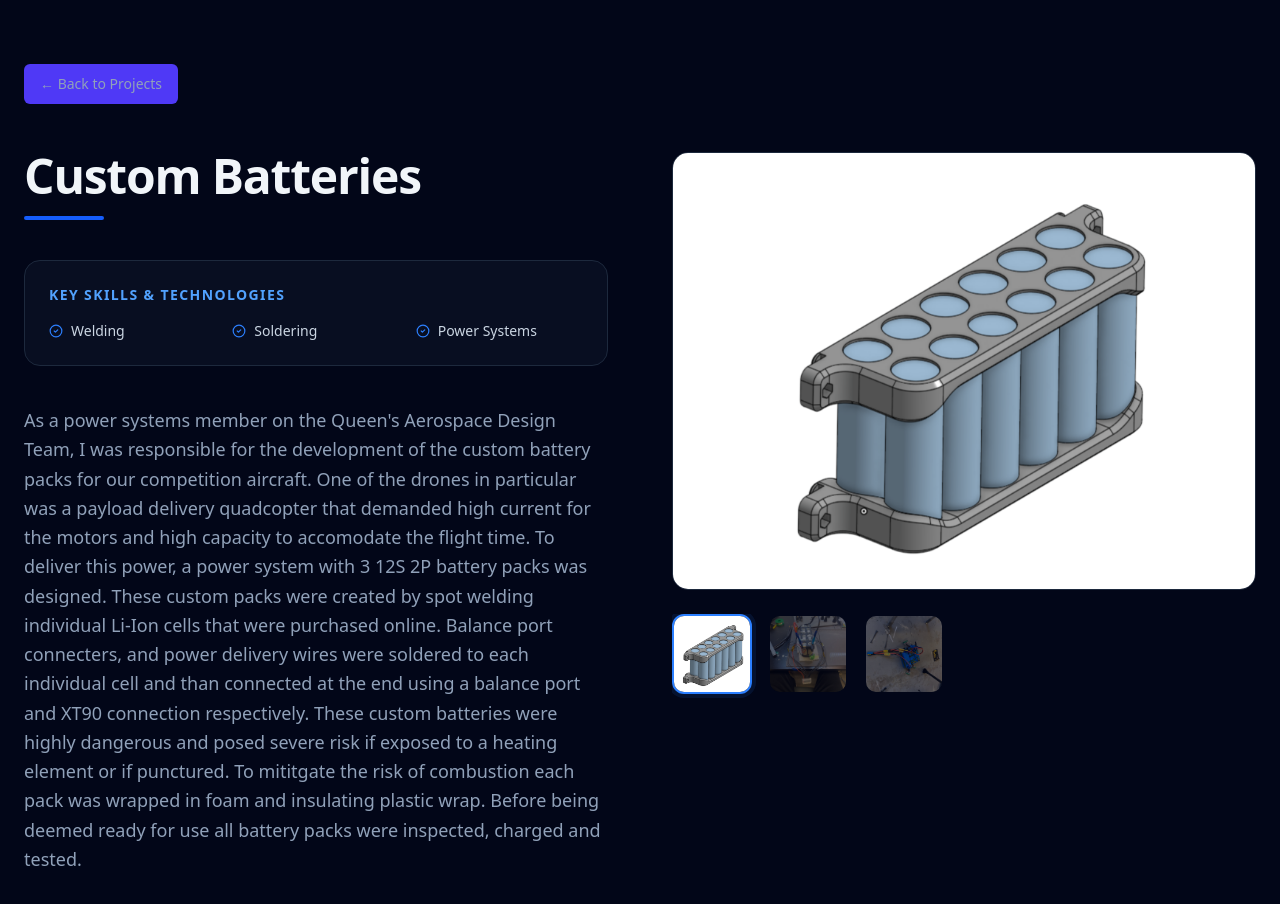
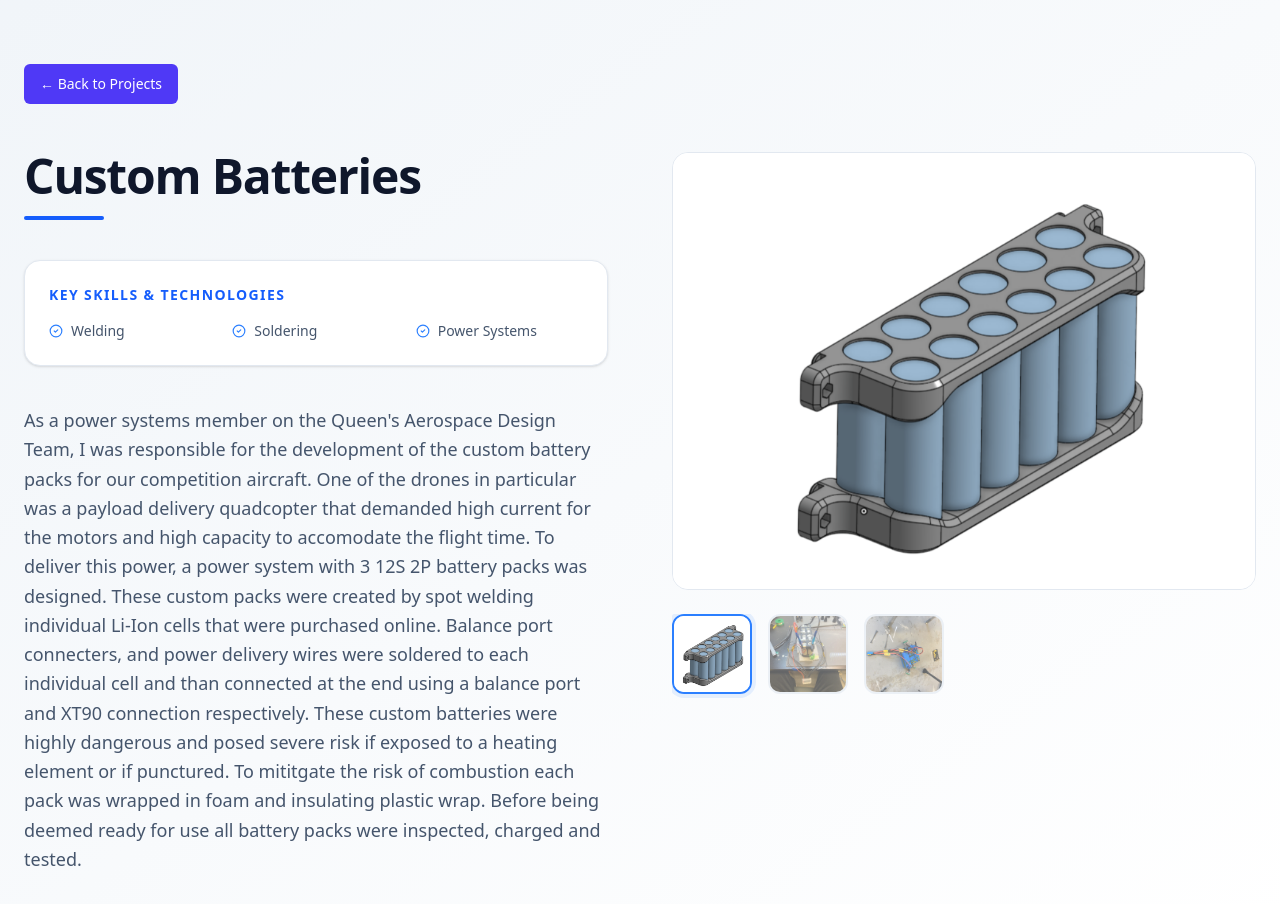
Before and after one commit to purujitk/portfolio, a React (Vite) app: page /#/projects/custom-batteries in a window 1280 px wide. Shown: the top 904 px of the page. Built offline with nearby package versions, Linux system fonts and the light colour scheme.

Commit message:
updated color scheme

```diff
--- a/src/components/ui/button.jsx
+++ b/src/components/ui/button.jsx
@@ -6,7 +6,7 @@ const Button = React.forwardRef(({ className, variant, size, asChild = false, ..
   return (
     <Comp
       className={cn(
-        "inline-flex items-center justify-center rounded-md text-sm font-medium transition-colors bg-indigo-600 text-white hover:bg-indigo-700 h-10 px-4 py-2",
+        "inline-flex items-center justify-center rounded-md text-sm font-medium transition-colors bg-indigo-600 text-white hover:bg-indigo-500 h-10 px-4 py-2",
         className
       )}
       ref={ref}
@@ -16,3 +16,4 @@ const Button = React.forwardRef(({ className, variant, size, asChild = false, ..
 })
 
 export { Button }
+// "inline-flex items-center gap-2 px-5 py-2.5 rounded-xl bg-indigo-600 text-white hover:bg-indigo-500 active:scale-95 transition shadow-md"
--- a/src/pages/Home.jsx
+++ b/src/pages/Home.jsx
@@ -42,8 +42,15 @@ export default function Home() {
         "Drone Swarm simulation for ICUAS conference",
       tags: ["Software", "Robotics"],
     },
+    {
+      title: "Autonomous Mobile Robot",
+      slug: "mobile-robot",
+      description:
+        "Autonomous mobile robot for coursework",
+      tags: ["Software", "Robotics"],
+    },
   ];
-  // 1. Add this data array at the top with your other constants
+
   const achievements = [
     {
       title: "Dean's Honour List",
@@ -51,19 +58,24 @@ const achievements = [
       date: "2024 - 2025",
     },
     {
-    title: "Competition Winner",
+      title: "1st Place",
       organization: "Queen's Engineering Competition",
       date: "2025",
     },
     {
-    title: "Competition Winner",
+      title: "1st Place",
       organization: "Ontario Engineering Competition",
+      date: "2026",
+    },
+    {
+      title: "3rd Place",
+      organization: "Canadian Engineering Competition",
       date: "2026",
     },
   ];
 
   return (
-    <div className="min-h-screen bg-gradient-to-br from-slate-950 to-slate-900 text-slate-100">
+    <div className="min-h-screen bg-gradient-to-br from-slate-100 to-white text-slate-900">
 
       {/* HERO */}
       <section className="max-w-6xl mx-auto px-6 py-20">
@@ -72,25 +84,31 @@ const achievements = [
           animate={{ opacity: 1, y: 0 }}
           className="text-4xl md:text-6xl font-bold mb-6"
         >
-          Hi, I’m <span className="text-indigo-400">Purujit Kantiya</span>
+          Hi, I’m <span className="text-blue-600">Purujit Kantiya</span>
         </motion.h1>
 
-        <p className="text-slate-300 max-w-2xl mb-8 text-lg">
-          Second year mechatronics engineering student passionate about Energy, Computing,
-          and Robotics.
+        <p className="text-slate-600 max-w-2xl mb-8 text-lg">
+          Second year mechatronics engineering student passionate Aerospace and Robotics.
         </p>
 
         <div className="flex gap-4">
           <Button variant="outline" asChild>
             <a href="mailto:purujitkantiya@gmail.com">Contact Me</a>
           </Button>
+
           <Button variant="outline" asChild>
-            <a href="https://linkedin.com/in/purujitk/" target="_blank" rel="noopener noreferrer">
+            <a
+              href="https://linkedin.com/in/purujitk/"
+              target="_blank"
+              rel="noopener noreferrer"
+            >
               LinkedIn
             </a>
           </Button>
+
           <Button variant="outline" asChild>
-            <a href="/portfolio/Resume_Purujit_Kantiya_26.pdf"
+            <a
+              href="/portfolio/Resume_Purujit_Kantiya_26.pdf"
               download="resume_purujit_kantiya.pdf"
               className="resume-button"
             >
@@ -106,10 +124,14 @@ const achievements = [
 
         <div className="grid md:grid-cols-2 lg:grid-cols-3 gap-6">
           {projects.map((p) => (
-            <Card key={p.slug} className="bg-slate-900 border-slate-800">
+            <Card
+              key={p.slug}
+              className="bg-white border-slate-200 shadow-sm"
+            >
               <CardContent className="p-6 flex flex-col h-full">
                 <h3 className="text-xl font-semibold mb-2">{p.title}</h3>
-                <p className="text-slate-400 mb-4 flex-grow">
+
+                <p className="text-slate-600 mb-4 flex-grow">
                   {p.description}
                 </p>
 
@@ -117,7 +139,7 @@ const achievements = [
                   {p.tags.map((t) => (
                     <span
                       key={t}
-                      className="text-xs px-2 py-1 rounded bg-slate-800"
+                      className="text-xs px-2 py-1 rounded bg-slate-100 text-slate-700"
                     >
                       {t}
                     </span>
@@ -132,6 +154,7 @@ const achievements = [
           ))}
         </div>
       </section>
+
       {/* ACHIEVEMENTS */}
       <section id="achievements" className="max-w-6xl mx-auto px-6 py-16">
         <h2 className="text-3xl font-semibold mb-10">Achievements</h2>
@@ -143,12 +166,18 @@ const achievements = [
               initial={{ opacity: 0, x: -10 }}
               whileInView={{ opacity: 1, x: 0 }}
               transition={{ delay: index * 0.1 }}
-              className="flex items-center justify-between p-4 rounded-lg bg-slate-900/40 border border-slate-800 hover:border-indigo-500/50 transition-colors"
+              className="flex items-center justify-between p-4 rounded-lg bg-white border border-slate-200 shadow-sm hover:border-blue-400/70 transition-colors"
             >
               <div className="flex flex-col">
-                <h3 className="font-medium text-slate-100">{item.title}</h3>
-                <span className="text-sm text-indigo-400">{item.organization}</span>
+                <h3 className="font-medium text-slate-900">
+                  {item.title}
+                </h3>
+
+                <span className="text-sm text-blue-600">
+                  {item.organization}
+                </span>
               </div>
+
               <span className="text-xs font-mono text-slate-500 ml-4 whitespace-nowrap">
                 {item.date}
               </span>
@@ -161,9 +190,9 @@ const achievements = [
       <ExperienceTimeline />
 
       {/* FOOTER */}
-      <footer className="border-t border-slate-800 py-8">
+      <footer className="border-t border-slate-200 py-8">
         <div className="max-w-6xl mx-auto px-6 flex justify-between">
-          <p className="text-slate-500">
+          <p className="text-slate-600">
             © {new Date().getFullYear()} Purujit Kantiya
           </p>
         </div>
--- a/src/pages/ProjectDetail.jsx
+++ b/src/pages/ProjectDetail.jsx
@@ -1,7 +1,15 @@
 import { useState } from "react";
 import { useParams, Link } from "react-router-dom";
 import { Button } from "../components/ui/button";
-import { ChevronLeft, ChevronRight, X, Maximize2, CheckCircle2, PlayCircle } from "lucide-react";
+import {
+  ChevronLeft,
+  ChevronRight,
+  X,
+  Maximize2,
+  CheckCircle2,
+  PlayCircle,
+} from "lucide-react";
+
 const PROJECTS = {
   "dimensional-change-monitor": {
     title: "Dimensional Change Monitor",
@@ -9,37 +17,54 @@ const PROJECTS = {
     description:
       "Ingenium Museum is a science and history musuem located in Ottawa, Canada. They house more than 150,000 artifacts and archival materials from the Canadian national collection. Their collection feauture thousands of delicate wooden artifacts that deform with fluctuting humidity and temprature conditions. In an effort to optimize their HVAC system and reduce their carbon foot print, Ingenium contracted us to develop a artifact monitoring system that can track deformation patterns within the wooden artifact. During a period of critical deformation the museum would activate the HVAC system to normalize the environmental conditions and return the artifact to a state of non critical deformation.",
     p2: "In our group I was in charge of all technical development of the prototype. We decided to develop a strain monitorning system that employed low cost strain guages to detect dimensional changes.",
-    hardware: "The monitoring system used several off the shelf electronics to fulfill all requirements. Strain was monitored using cheap strain gauges capable of detecting at the microstrain level. Changes detected from the strain gauges were captured by measuring the voltage across a wheatsone bridge with one strain gauge in a quarter wheatstone configuration. Due to the small changes in voltage a seperate ADC with 24 bit resolution was used to relay voltage signals to an ESP32. Voltages values that were captured were processed on the ESP and translated to a strain value. The calculated strain values was formatted into a CSV file and stored to a SD card.",
-    software: "Everything was programmed in C++ through the Arduino IDE. Select packages were imported to support the functionality of some of the devices and features. Through software, voltage readings were periodically collected, translated to strain values and than formatted into a CSV with time stamps. Daily email updates were sent to the client with a log of the deformation activity. Speacilized email alerts were also programmed so that the client can be warned of high strain readings. ",
-    image: ["images/strain_1.png","images/strain_2.png","images/strain_3.png"],
+    hardware:
+      "The monitoring system used several off the shelf electronics to fulfill all requirements. Strain was monitored using cheap strain gauges capable of detecting at the microstrain level. Changes detected from the strain gauges were captured by measuring the voltage across a wheatsone bridge with one strain gauge in a quarter wheatstone configuration. Due to the small changes in voltage a seperate ADC with 24 bit resolution was used to relay voltage signals to an ESP32. Voltages values that were captured were processed on the ESP and translated to a strain value. The calculated strain values was formatted into a CSV file and stored to a SD card.",
+    software:
+      "Everything was programmed in C++ through the Arduino IDE. Select packages were imported to support the functionality of some of the devices and features. Through software, voltage readings were periodically collected, translated to strain values and than formatted into a CSV with time stamps. Daily email updates were sent to the client with a log of the deformation activity. Speacilized email alerts were also programmed so that the client can be warned of high strain readings. ",
+    image: ["images/strain_1.png", "images/strain_2.png", "images/strain_3.png"],
   },
   "custom-batteries": {
     title: "Custom Batteries",
     skills: ["Welding", "Soldering", "Power Systems"],
     description:
       "As a power systems member on the Queen's Aerospace Design Team, I was responsible for the development of the custom battery packs for our competition aircraft. One of the drones in particular was a payload delivery quadcopter that demanded high current for the motors and high capacity to accomodate the flight time. To deliver this power, a power system with 3 12S 2P battery packs was designed. These custom packs were created by spot welding individual Li-Ion cells that were purchased online. Balance port connecters, and power delivery wires were soldered to each individual cell and than connected at the end using a balance port and XT90 connection respectively. These custom batteries were highly dangerous and posed severe risk if exposed to a heating element or if punctured. To mititgate the risk of combustion each pack was wrapped in foam and insulating plastic wrap. Before being deemed ready for use all battery packs were inspected, charged and tested.",
-    image: ["images/bat_1.png","images/bat_2.jpeg","images/bat_3.jpeg"],
+    image: ["images/bat_1.png", "images/bat_2.jpeg", "images/bat_3.jpeg"],
   },
   "suspension": {
     title: "Custom Suspension",
     skills: ["CAD", "Material Selection"],
     description:
       "As a member of the suspension sub team on the Hyperloop Design Team, I was in charge of creating a pod lowering/raising system. The proof of concept shown in the pictures uses a pneumatic piston to lower and raise the 200 Kg pod. All components were designned using solidworks, and a piston was found from McMaster-Carr. Due to finanicial constraints a working prototype was unable to be developed.",
-    image: ["images/suspension_1.png","images/suspension_2.png"],
+    image: ["images/suspension_1.png", "images/suspension_2.png"],
   },
   "sub-system": {
     title: "Drone Electronic Sub Systems",
     skills: ["Testing", "Research", "KiCad"],
     description:
       "As manager of the systems integration team on the Aerospace Design team, I am in charge of all electrical and software systems of our competition aircraft, which will fly at the AIAA compeition this summer. This year the compeition requires us to create a banner towing bush plane that can also carry passengers (rubber ducks). On the technical side, I was in charge of researching all components that will go into our v1 plane including flight stabilization systems, batteries, motors, ESC's and communication devices. My role also required me to create and organize all sub system tests including full flight performance tests. Our tests involve developing custom test stands, collecting data using arduino and pixhawk, and analyzing that data with python scripts. As a manager, part of my role also includes member education. Right now I am teaching my members to how to create a basic PDB on KiCad that could be used for our drone to regulate power to all the electronics on the plane.",
-    image: ["images/plane_1.png","images/Test_Stand.jpeg","images/test_results 1.jpeg","images/Radio_mount.jpeg", "images/FlightTest.png","images/image.png","images/WingTipLoadingTest.png","images/StaticThrustTest.png"],
+    image: [
+      "images/plane_1.png",
+      "images/Test_Stand.jpeg",
+      "images/test_results 1.jpeg",
+      "images/Radio_mount.jpeg",
+      "images/FlightTest.png",
+      "images/image.png",
+      "images/WingTipLoadingTest.png",
+      "images/StaticThrustTest.png",
+    ],
   },
   "simulation": {
     title: "Drone Swarm Simluation",
     skills: ["ROS2", "C++", "Gazebo"],
     description:
       "The simulation team on the Queen's Aerospace Design Team has undertaken a project to develop a drone swarm simulation that can perform specific task, for the ICUAS conference in Greece. As a member of this team I have gained exposure to simluation tools such as Gazebo and programming with ROS2. In addition to that, I have learned alot more aobut develpoing in a Linux based environment, version control using Git and Docker. So far I have developed ROS2 programs to scan buildings in a mock city environment for Aruco markers that indicate landing locations, and scripts to land the drones at those subsequent landing locations.",
-    image: ["images/sim1.png","images/CF.jpeg"]
+    image: ["images/sim1.png", "images/CF.jpeg"],
+  },
+  "mobile-robot": {
+    title: "Autonomous Mobile Robot",
+    skills: ["ROS2", "Python", "Nav2"],
+    description: "",
+    image: [],
   },
 };
 
@@ -51,13 +76,19 @@ export default function ProjectDetail() {
   const { slug } = useParams();
   const project = PROJECTS[slug];
 
-  // Logic to handle both single strings and arrays of images/videos
-  const media = Array.isArray(project?.image) ? project.image : project?.image ? [project.image] : [];
+  const media = Array.isArray(project?.image)
+    ? project.image
+    : project?.image
+    ? [project.image]
+    : [];
 
   const [currentIndex, setCurrentIndex] = useState(0);
   const [isZoomed, setIsZoomed] = useState(false);
 
-  if (!project) return <p className="p-10 text-white text-center">Project not found.</p>;
+  if (!project)
+    return (
+      <p className="p-10 text-slate-900 text-center">Project not found.</p>
+    );
 
   const currentMedia = media[currentIndex];
   const isCurrentMediaVideo = isVideo(currentMedia);
@@ -73,19 +104,21 @@ export default function ProjectDetail() {
   };
 
   return (
-    <div className="min-h-screen bg-slate-950 text-slate-100 px-6 py-16">
-
-      {/* --- LIGHTBOX MODAL (Updated for Video) --- */}
+    <div className="min-h-screen bg-gradient-to-br from-slate-100 to-white text-slate-900 px-6 py-16">
+      {/* LIGHTBOX */}
       {isZoomed && (
         <div
-          className="fixed inset-0 z-50 flex items-center justify-center bg-black/95 backdrop-blur-xl p-4 cursor-zoom-out"
+          className="fixed inset-0 z-50 flex items-center justify-center bg-black/90 backdrop-blur-xl p-4 cursor-zoom-out"
           onClick={() => setIsZoomed(false)}
         >
           <button className="absolute top-6 right-6 text-white/70 hover:text-white z-50">
             <X size={40} />
           </button>
 
-          <div className="max-w-5xl max-h-full flex items-center justify-center" onClick={(e) => e.stopPropagation()}>
+          <div
+            className="max-w-5xl max-h-full flex items-center justify-center"
+            onClick={(e) => e.stopPropagation()}
+          >
             {isCurrentMediaVideo ? (
               <video
                 src={currentMedia}
@@ -105,29 +138,38 @@ export default function ProjectDetail() {
       )}
 
       <div className="max-w-7xl mx-auto">
-        <Button asChild variant="ghost" className="mb-12 hover:bg-slate-800 text-slate-400">
+        <Button
+          asChild
+          variant="ghost"
+          className="mb-12 text-white"
+        >
           <Link to="/">← Back to Projects</Link>
         </Button>
 
         <div className="grid grid-cols-1 lg:grid-cols-2 gap-16">
-
-          {/* LEFT SIDE: TEXT & SUMMARY */}
+          {/* LEFT */}
           <div className="space-y-10">
             <header>
-              <h1 className="text-5xl font-bold tracking-tight mb-4">{project.title}</h1>
+              <h1 className="text-5xl font-bold tracking-tight mb-4 text-slate-900">
+                {project.title}
+              </h1>
               <div className="h-1 w-20 bg-blue-600 rounded-full"></div>
             </header>
 
-            {/* KEY SKILLS */}
+            {/* SKILLS */}
             {project.skills && (
-              <section className="bg-slate-900/50 border border-slate-800 rounded-2xl p-6">
-                <h2 className="text-sm font-semibold uppercase tracking-widest text-blue-400 mb-4">
+              <section className="bg-white border border-slate-200 rounded-2xl p-6 shadow-sm">
+                <h2 className="text-sm font-semibold uppercase tracking-widest text-blue-600 mb-4">
                   Key Skills & Technologies
                 </h2>
+
                 <ul className="grid grid-cols-2 md:grid-cols-3 gap-y-3 gap-x-4">
                   {project.skills.map((skill, index) => (
-                    <li key={index} className="flex items-center gap-2 text-slate-300 text-sm">
-                      <CheckCircle2 size={14} className="text-blue-500 flex-shrink-0" />
+                    <li
+                      key={index}
+                      className="flex items-center gap-2 text-slate-600 text-sm"
+                    >
+                      <CheckCircle2 size={14} className="text-blue-500" />
                       {skill}
                     </li>
                   ))}
@@ -135,31 +177,37 @@ export default function ProjectDetail() {
               </section>
             )}
 
-            {/* DESCRIPTION SECTIONS */}
-            <div className="space-y-6 text-slate-400 text-lg leading-relaxed">
+            {/* DESCRIPTION */}
+            <div className="space-y-6 text-slate-600 text-lg leading-relaxed">
               <p>{project.description}</p>
               {project.p2 && <p>{project.p2}</p>}
 
               {project.hardware && (
-                <div className="pt-4 border-t border-slate-800">
-                  <h3 className="text-white font-bold text-xl mb-3">Hardware</h3>
+                <div className="pt-4 border-t border-slate-200">
+                  <h3 className="text-slate-900 font-bold text-xl mb-3">
+                    Hardware
+                  </h3>
                   <p>{project.hardware}</p>
                 </div>
               )}
 
               {project.software && (
-                <div className="pt-4 border-t border-slate-800">
-                  <h3 className="text-white font-bold text-xl mb-3">Software</h3>
+                <div className="pt-4 border-t border-slate-200">
+                  <h3 className="text-slate-900 font-bold text-xl mb-3">
+                    Software
+                  </h3>
                   <p>{project.software}</p>
                 </div>
               )}
             </div>
           </div>
 
-          {/* RIGHT SIDE: GALLERY (Updated for Video) */}
+          {/* RIGHT */}
           <div className="lg:sticky lg:top-24 self-start">
             <div
-              className={`relative group aspect-[4/3] rounded-2xl overflow-hidden border border-slate-800 bg-slate-900 ${!isCurrentMediaVideo ? 'cursor-zoom-in' : ''}`}
+              className={`relative group aspect-[4/3] rounded-2xl overflow-hidden border border-slate-200 bg-white ${
+                !isCurrentMediaVideo ? "cursor-zoom-in" : ""
+              }`}
               onClick={() => !isCurrentMediaVideo && setIsZoomed(true)}
             >
               {isCurrentMediaVideo ? (
@@ -178,25 +226,24 @@ export default function ProjectDetail() {
                 />
               )}
 
-              {/* Only show "Click to enlarge" for images */}
               {!isCurrentMediaVideo && (
-                <div className="absolute bottom-4 left-4 bg-black/60 backdrop-blur-md px-3 py-1 rounded-full text-xs text-white/80 opacity-0 group-hover:opacity-100 transition-opacity flex items-center gap-2">
+                <div className="absolute bottom-4 left-4 bg-black/60 backdrop-blur-md px-3 py-1 rounded-full text-xs text-white opacity-0 group-hover:opacity-100 transition-opacity flex items-center gap-2">
                   <Maximize2 size={14} /> Click to enlarge
                 </div>
               )}
 
-              {/* Navigation Arrows */}
               {media.length > 1 && (
                 <div className="absolute inset-0 flex items-center justify-between px-4 opacity-0 group-hover:opacity-100 transition-opacity pointer-events-none">
                   <button
                     onClick={prevImage}
-                    className="p-2 rounded-full bg-black/50 hover:bg-black/80 text-white pointer-events-auto transition-colors"
+                    className="p-2 rounded-full bg-black/40 hover:bg-black/70 text-white pointer-events-auto"
                   >
                     <ChevronLeft size={24} />
                   </button>
+
                   <button
                     onClick={nextImage}
-                    className="p-2 rounded-full bg-black/50 hover:bg-black/80 text-white pointer-events-auto transition-colors"
+                    className="p-2 rounded-full bg-black/40 hover:bg-black/70 text-white pointer-events-auto"
                   >
                     <ChevronRight size={24} />
                   </button>
@@ -204,32 +251,35 @@ export default function ProjectDetail() {
               )}
             </div>
 
-            {/* Thumbnails */}
+            {/* THUMBNAILS */}
             {media.length > 1 && (
-              <div className="flex gap-4 mt-6 overflow-x-auto pb-2 scrollbar-hide">
+              <div className="flex gap-4 mt-6 overflow-x-auto pb-2">
                 {media.map((item, index) => (
                   <button
                     key={index}
                     onClick={() => setCurrentIndex(index)}
                     className={`relative w-20 h-20 flex-shrink-0 rounded-xl overflow-hidden border-2 transition-all ${
                       currentIndex === index
-                        ? "border-blue-500 ring-4 ring-blue-500/10 opacity-100"
-                        : "border-transparent opacity-40 hover:opacity-100"
+                        ? "border-blue-500 ring-4 ring-blue-500/10"
+                        : "border-slate-200 opacity-60 hover:opacity-100"
                     }`}
                   >
                     {isVideo(item) ? (
-                      <div className="w-full h-full bg-slate-800 flex items-center justify-center">
-                        <PlayCircle className="text-blue-400" size={32} />
+                      <div className="w-full h-full bg-slate-100 flex items-center justify-center">
+                        <PlayCircle className="text-blue-500" size={32} />
                       </div>
                     ) : (
-                      <img src={item} className="w-full h-full object-cover" alt={`thumbnail ${index}`} />
+                      <img
+                        src={item}
+                        className="w-full h-full object-cover"
+                        alt={`thumbnail ${index}`}
+                      />
                     )}
                   </button>
                 ))}
               </div>
             )}
           </div>
-
         </div>
       </div>
     </div>
```
Also changed, not shown: src/sections/ExperienceTimeline.jsx (+41 -48 lines), 1 other file (tests, documents, lock files or other folders). Lines whose indentation alone changed are shown as unchanged.
